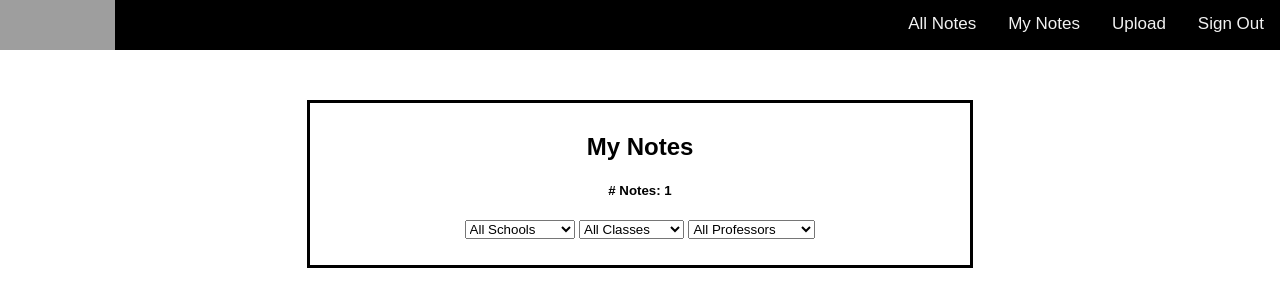
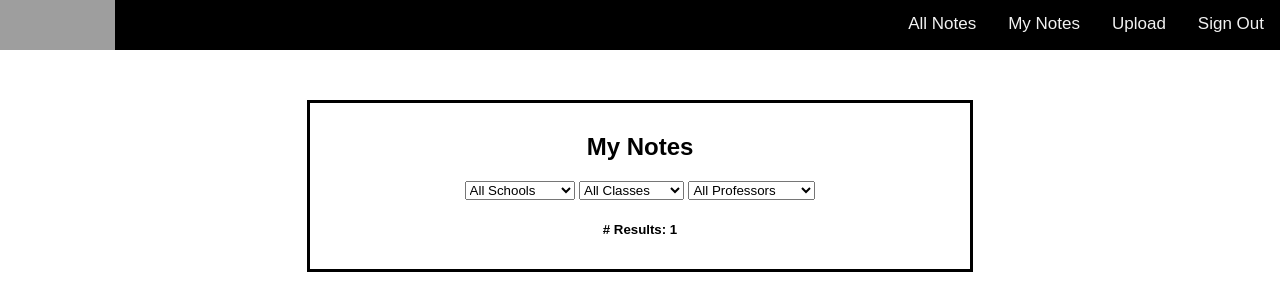
Before and after one commit to DorisChang/class-notes, a Django app: template notes/templates/images.html in a window 1280 px wide. Shown: the top 295 px of the page. Run offline with Django 3.2, Linux system fonts and the light colour scheme; the template is opened without the code that fills it: most values are stand-ins (such as "Sample title", 1, 10 or a date in 2020); grey boxes are pictures that could not be loaded.

Commit message:
added # results to images and all images

```diff
--- a/notes/main.py
+++ b/notes/main.py
@@ -263,6 +263,7 @@ class AllImagesHandler(webapp2.RequestHandler):
         params['names'] = name_result
         params['professors'] = professor_result
         params['images'] = image_result
+        params['num_notes'] = len(image_result)
 
         render_template(self, 'all_images.html', params)
 
@@ -354,6 +355,7 @@ class FilterHandler(webapp2.RequestHandler):
         # print("Number of filtered results: " + str(len(professor_results)))
 
         params['images'] = professor_results
+        params['num_notes'] = len(professor_results)
 
         # filter values that still apply
         school_result = list()
@@ -448,6 +450,7 @@ class MyFilterHandler(webapp2.RequestHandler):
         params['schools'] = school_result
         params['names'] = name_result
         params['professors'] = professor_result
+        params['num_notes'] = len(a_query)
 
         render_template(self, 'images.html', params)
 
--- a/notes/templates/all_images.html
+++ b/notes/templates/all_images.html
@@ -30,6 +30,7 @@
     </select>
     <!--<input type="submit">-->
 </form>
+<h5># Results: {{num_notes}}</h5>
 </div>
 {% for image in images %}
 <div class="{{image.school}} % allimg">
@@ -39,6 +40,7 @@
     <a href="/image?id={{image.key.urlsafe}}">More Info</a>
     <form method="post" action="/add-like" >
         <input type="hidden" name="id" value="{{image.key.urlsafe}}"/>
+        <br>
         <input type="submit" value="Likes: {{image.num_likes}}"/>
     </form>
 </div>
--- a/notes/templates/images.html
+++ b/notes/templates/images.html
@@ -7,7 +7,6 @@
 </head>
 <div class="allimg">
 <h2>My Notes</h2>
-<h5># Notes: {{num_notes}}</h5>
 <input type="hidden" name="filter-content" value="my-notes"/>
 <form method="post" action="/myfilter" >
     <select name="school-filter" id="view" onchange="this.form.submit()">
@@ -31,6 +30,7 @@
     </select>
     <!--<input type="submit">-->
 </form>
+<h5># Results: {{num_notes}}</h5>
 </div>
 {% for image in images %}
 <div class="{{image.school}} % allimg">
```
